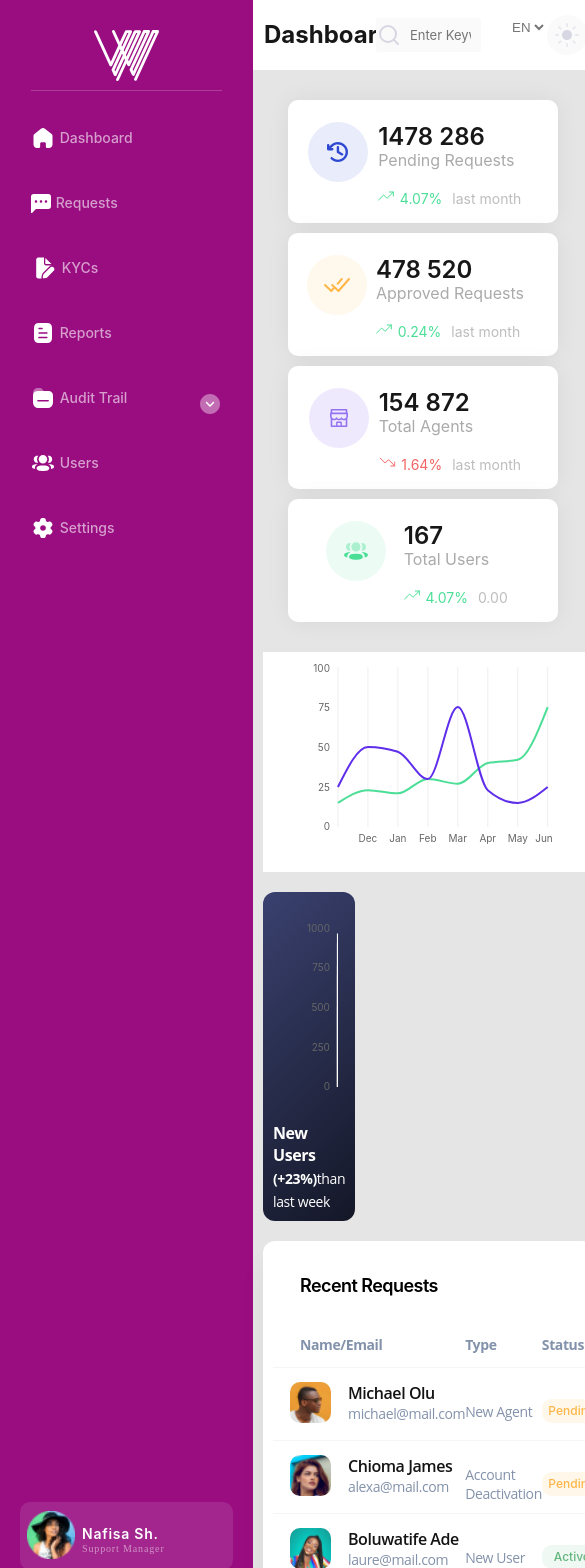
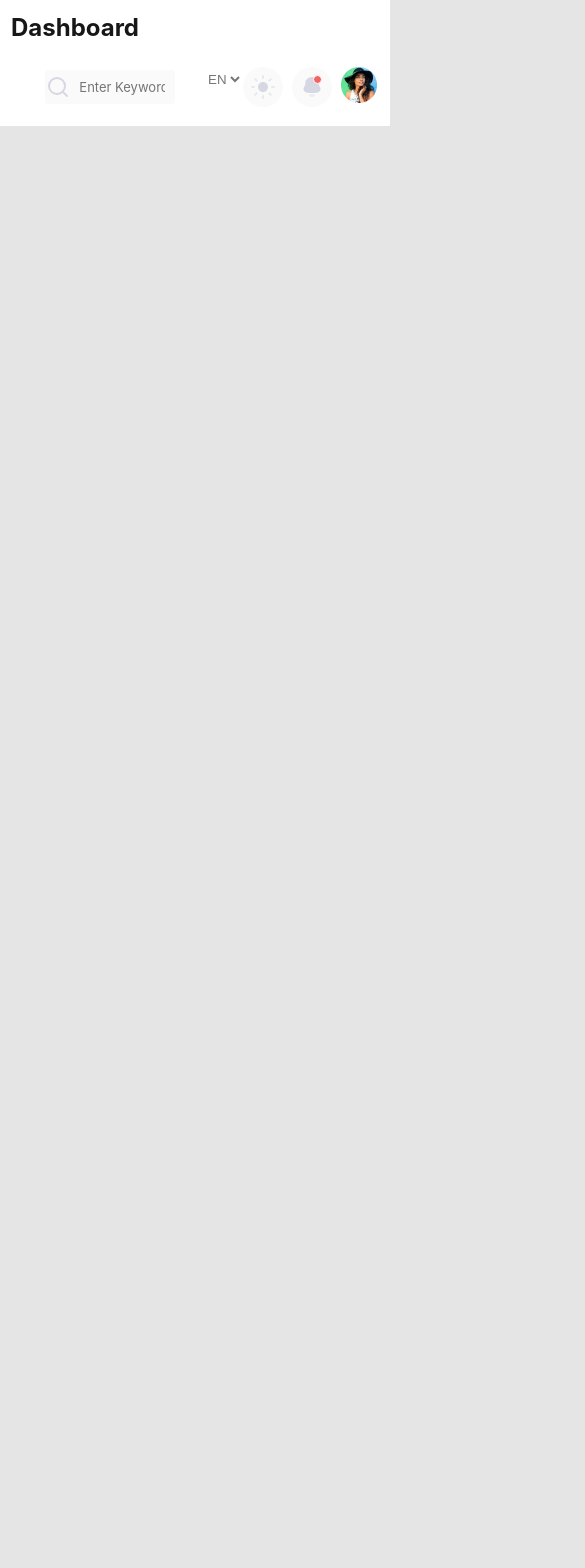
Before and after one commit to victorex27/miniature-octo-eureka, a React (Create React App) app: page / in a window 390 px wide. Shown: the top 1568 px of the page, 585 px wide, since content can reach past the window. After the commit the page ends 844 px from the top, so only its background shows below. Built offline with nearby package versions, Linux system fonts and the light colour scheme.

Commit message:
add responsiv style for headers

```diff
--- a/src/components/BarGraph/BarGraph.scss
+++ b/src/components/BarGraph/BarGraph.scss
@@ -3,6 +3,7 @@
     margin-top: 1rem;
   .detail {
     color: white;
+    padding-left: 3.8rem;
     &__title {
       font-family: 'Open Sans';
       font-size: 1.6rem;
--- a/src/components/BarGraph/index.js
+++ b/src/components/BarGraph/index.js
@@ -39,7 +39,18 @@ const BarGraph = (props) => {
   return (
     <div className='BarGraph'>
       <ResponsiveContainer width='90%' height={200} fill='#fff'>
-        <BarChart width={100} height={100} data={data} fill='#fff'>
+        <BarChart
+          width={10}
+          height={100}
+          data={data}
+          margin={{
+            top: 0,
+            right: 0,
+            left: 0,
+            bottom: 0,
+          }}
+          fill='#fff'
+        >
           {referenceLine}
 
           <XAxis
@@ -59,9 +70,9 @@ const BarGraph = (props) => {
         </BarChart>
       </ResponsiveContainer>
       <div className='detail'>
-        <span className='detail__title'>New Users</span> <br/>
+        <span className='detail__title'>New Users</span> <br />
         <span className='detail__prefix'>(+23%)</span>
-        <span className='detail__time'>than last week</span>
+        <span className='detail__time'>&nbsp;  than last week</span>
       </div>
     </div>
   );
--- a/src/components/LineGraph/LineGraph.scss
+++ b/src/components/LineGraph/LineGraph.scss
@@ -1,4 +1,79 @@
-.LineGraph{
+.LineGraph {
+  .header {
+    display: flex;
+    justify-content: flex-start;
+    flex-direction: row;
+    margin: 1rem auto 1rem;
 
+    & > div {
+      flex: 0 0 8rem;
+      margin-right: 4.5rem;
+    }
 
+    & > div:first-child {
+      margin-right: auto;
+      margin-left: 3rem;
+      flex: 1 0 auto;
+
+      & > span:first-of-type {
+        font-family: 'Inter';
+        font-size: 1.7rem;
+        font-style: normal;
+        font-weight: 600;
+        line-height: 2.2rem;
+        letter-spacing: -0.4000000059604645px;
+        text-align: left;
+        color: #171717;
+      }
+
+      & > span:last-of-type {
+        font-family: 'Inter';
+        font-size: 1.4rem;
+        font-style: normal;
+        font-weight: 400;
+        line-height: 2rem;
+        letter-spacing: -0.5px;
+        text-align: left;
+        color: #b9b9b9;
+      }
+    }
+
+    &__type {
+      font-family: Roboto;
+      font-size: 1.2rem;
+      font-style: normal;
+      font-weight: 500;
+      line-height: 1.7rem;
+      letter-spacing: 0.30000001192092896px;
+      text-align: left;
+      color: #b9b9b9;
+    }
+
+    &__count {
+      font-family: Roboto;
+      font-size: 1.6rem;
+      font-style: normal;
+      font-weight: 500;
+      line-height: 1.9rem;
+      letter-spacing: -0.4000000059604645px;
+      text-align: left;
+      color: '#171717';
+    }
+
+    &__color {
+      display: inline-block;
+      width: 1rem;
+      height: 1rem;
+      border-radius: 50%;
+      margin-right: 1.6rem;
+
+      &-success {
+        background-color: #4bde97;
+      }
+
+      &-purple {
+        background-color: #5f2eea;
+      }
+    }
+  }
 }
--- a/src/components/LineGraph/index.js
+++ b/src/components/LineGraph/index.js
@@ -3,13 +3,11 @@ import {
   LineChart,
   Line,
   ResponsiveContainer,
-  CartesianGrid,
   XAxis,
   YAxis,
-  CartesianAxis,
   ReferenceLine,
 } from 'recharts';
-// import './LineGraph.scss';
+import './LineGraph.scss';
 
 const data = [
   {
@@ -59,11 +57,37 @@ const LineGraph = (props) => {
     <ReferenceLine key={index} x={name} stroke='#eee' />
   ));
   return (
+    <div className='LineGraph'>
+      <div className='header'>
+        <div>
+          <span>User Inflow Statistics</span>
+          <br />
+          <span> Nov - July </span>
+        </div>
+        <div>
+          <span className='header__color header__color-purple'></span>
+          <span className='header__type'>Agents</span> <br />
+          <span className='header__color'></span>
+          <span className='header__count'>475 273</span>
+        </div>
+        <div>
+          <span className='header__color header__color-success'></span>
+          <span className='header__type '>Users</span>
+          <br />
+          <span className='header__color'></span>
+          <span className='header__count'>782 396</span>
+        </div>
+      </div>
       <ResponsiveContainer width='90%' height={200} fill='#fff'>
-      <LineChart width={300} height={100} data={data} fill='#fff'>
+        <LineChart width={200} height={100} data={data} fill='#fff'>
           {referenceLine}
 
-        <XAxis dataKey='name'   axisLine={false}   tickLine={false} fill="#B9B9B9"/>
+          <XAxis
+            dataKey='name'
+            axisLine={false}
+            tickLine={false}
+            fill='#B9B9B9'
+          />
           <YAxis
             domain={[0, 100]}
             axisLine={false}
@@ -86,6 +110,7 @@ const LineGraph = (props) => {
           />
         </LineChart>
       </ResponsiveContainer>
+    </div>
   );
 };
 
--- a/src/components/SummaryCard/SummaryCard.scss
+++ b/src/components/SummaryCard/SummaryCard.scss
@@ -4,12 +4,10 @@
   flex-wrap: wrap;
   justify-content: flex-start;
   align-items: center;
-  // min-width: 200px;
-  width: 27rem;
+  flex: 0 0 22%;
   height: 12.3rem;
   background-color: #fff;
   padding: 2.2rem 3.6rem 1.7rem 1.9rem ;
-  margin-left: 2rem;
   margin-top: 1rem;
   border-radius: 1rem;
   box-shadow: 0px 0px 25px 0px rgba(0, 0, 0, 0.06);
@@ -84,5 +82,10 @@
     margin-left: 1.0rem;
   }
 
-  /* colors*/
 }
+
+@media screen and (max-width: 768px) {
+  div.SummaryCard{
+    flex: 0 0 100%;
+  }
+}
--- a/src/containers/Header/Header.scss
+++ b/src/containers/Header/Header.scss
@@ -11,8 +11,7 @@
   font-size: 1.4rem;
   padding: 0.4rem;
 
-
-  & > div:first-child{
+  & > div:first-child {
     margin-right: auto;
     padding: 0.7rem;
 
@@ -93,3 +92,16 @@
     }
   }
 }
+
+@media screen and (max-width: 768px) {
+  header.Header {
+    flex-direction: column;
+    height: auto;
+    & > div:last-child {
+      padding-left: 1.5em;
+    }
+    div.search input[type='text'] {
+      width: 60%;
+    }
+  }
+}
--- a/src/containers/MainDiv/MainDiv.scss
+++ b/src/containers/MainDiv/MainDiv.scss
@@ -5,6 +5,8 @@
   align-items: flex-start;
   background: #e5e5e5;
   height: 100%;
+  width: 90%;
+  padding: auto;
 
   & > div {
     display: flex;
@@ -14,70 +16,44 @@
     display: flex;
     flex-wrap: wrap;
     justify-content: space-between;
-    padding: 2rem 1.5rem 2rem;
+    padding: 2rem 0rem 2rem;
+    width: 100%;
   }
 
   .subdiv {
     display: flex;
     flex-wrap: wrap;
-    // border: 3px solid black;
     width: 100%;
 
     & div {
       border-top: 2.7rem;
-
-      // &:nth-of-type(odd){
-      //   width: 70%;
-      //   padding:1em;
-      //   border: 2px solid black;
-      //   margin: 10px;
-      // }
-      // &:nth-child(odd) {
-      //   // flex: 0 0 70%;
-      //   width: 70%;
-      //   padding:1em;
-      //   border: 2px solid black;
-      //   margin: 10px;
-      // }
-
-      // &:nth-child(even) {
-      //   // flex: 0 0 30%;
-      //   width: 30%;
-      //   padding:1em;
-      //   border: 2px solid black;
-
-      // }
     }
 
     .linegraph {
-      flex: 0 0 75%;
+      flex: 0 0 74%;
       background-color: #fff;
-      // width: 70%;
-      padding:1em;
-      margin: 10px;
-      // padding: 10px;
+      padding: 1em;
+      box-shadow: 0px 0px 25px rgba(0, 0, 0, 0.06);
+      border-radius: 1rem;
     }
 
     .bargraph {
-      flex: 0 0 20%;
+      flex: 0 0 22%;
       background: linear-gradient(135deg, #3a416f 0%, #141727 100%);
-      padding:1em;
-      margin: 10px;
+      padding: 0em;
+      margin-left: 3.8%;
       border-radius: 1.2rem;
     }
 
     .users {
-      flex: 0 0 75%;
+      flex: 0 0 74%;
       background-color: #fff;
       box-shadow: 0px 20px 27px 0px rgba(0, 0, 0, 0.05);
       border-radius: 1.2rem;
       margin-bottom: 3rem;
+      margin-top: 3rem;
       overflow: hidden;
-      // width: 70%;
-      padding:1em;
-      margin: 10px;
-
-      // width: 100%;
+      padding: 1em;
     }
   }
 }
@@ -85,3 +61,28 @@
 // /* Responsive layout - makes a one column layout instead of a two-column
 //   layout */@media (max-width: 800px) {  .flex-item-right,
 //     .flex-item-left {    flex: 100%;  }}
+
+@media (max-width: 768px) {
+  div.MainDiv {
+    div.group1 , .subdiv{
+      display: flex;
+      flex-direction: column;
+    }
+
+
+    div.subdiv{
+      & > div{
+        flex: 1 1 100%;
+        // margin-left: auto;
+        // margin-right: auto;
+      }
+
+      .bargraph {
+        padding: 0em;
+        margin-left: 0;
+        margin-top: 1em;
+        width: 100%;
+      }
+    }
+  }
+}
--- a/src/containers/SideBar/SideBar.scss
+++ b/src/containers/SideBar/SideBar.scss
@@ -1,15 +1,13 @@
 .SideBar {
-  @media screen and (max-width: 768px) {
-    display: none;
-  }
+
   display: flex;
   flex-direction: column;
   justify-content: flex-start;
   align-items: flex-start;
   background: #990d81;
-  // min-height: 100vh;
+  min-height: 100vh;
   // height: 100%;
-  width: 100%;
+  // width: 100%;
   align-self: stretch;
 
   .logo {
@@ -72,3 +70,10 @@
     }
   }
 }
+
+
+@media screen and (max-width: 768px) {
+  div.SideBar{
+    display: none;
+  }
+}
--- a/src/pages/Home.js
+++ b/src/pages/Home.js
@@ -10,7 +10,7 @@ const Home = (props) => {
       <SideBar />
       <div className='container'>
         <Header />
-        <MainDiv />
+        {/* <MainDiv /> */}
       </div>
     </div>
   );
--- a/src/pages/Home.scss
+++ b/src/pages/Home.scss
@@ -1,13 +1,13 @@
-div.Home {
+.Home {
   display: flex;
 
   align-items: flex-start;
   height: 100%;
   min-height: 100%;
 
-  & > * {
+  & > div {
     padding: 0 2rem;
-    display: flex;
+    // display: flex;
     align-items: center;
     // height: 100%;
   }
@@ -25,3 +25,13 @@ div.Home {
     padding: 0;
   }
 }
+
+@media screen and (max-width: 768px) {
+  div.Home{
+
+    .container{
+      width: 100%;
+      // overflow: scroll;
+    }
+  }
+}
```
Lines whose indentation alone changed are shown as unchanged.
